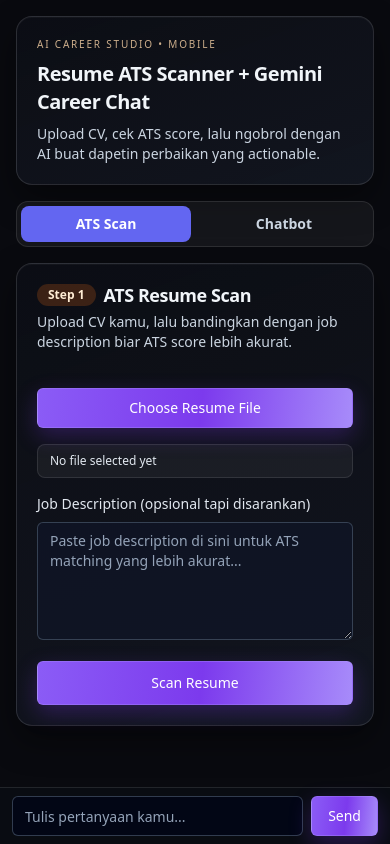
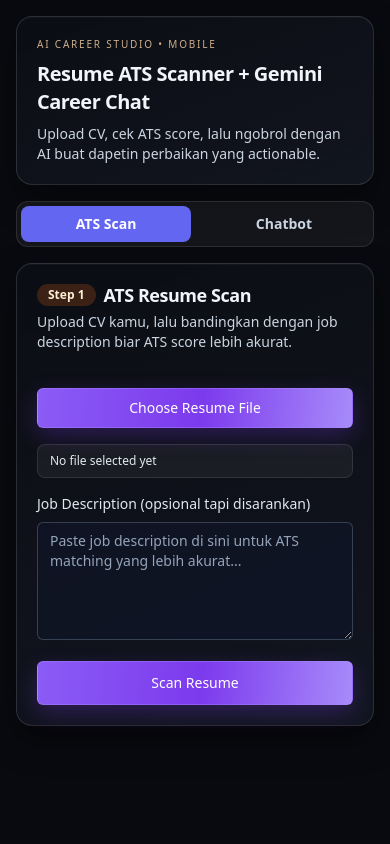
Before and after one commit to norchcode/simplify-ats-gemini, a Next.js app: page /mobile in a window 390 px wide. Built offline with nearby package versions, Linux system fonts and the light colour scheme.

Commit message:
fix mobile input

```diff
--- a/app/mobile/page.js
+++ b/app/mobile/page.js
@@ -117,7 +117,7 @@
   }
 
   return (
-    <main className="relative min-h-screen overflow-hidden bg-[#090a0f] text-slate-100 pb-20">
+    <main className={`relative min-h-screen overflow-hidden bg-[#090a0f] text-slate-100 ${activeView === "chat" ? "pb-20" : "pb-4"}`}>
       <div className="relative mx-auto w-full max-w-xl px-4 py-4">
         <Card className="glass-dark border-orange-200/10">
           <CardHeader className="space-y-2">
@@ -224,6 +224,7 @@
         )}
       </div>
 
+      {activeView === "chat" ? (
         <form onSubmit={handleSendChat} className="fixed inset-x-0 bottom-0 z-20 border-t border-white/10 bg-[#0a0d14]/95 px-3 py-2 backdrop-blur md:hidden">
           <div className="mx-auto flex w-full max-w-xl items-center gap-2">
             <Input
@@ -236,6 +237,7 @@
             <Button type="submit" className="btn-accent" disabled={chatLoading}>Send</Button>
           </div>
         </form>
+      ) : null}
     </main>
   );
 }
```
Lines whose indentation alone changed are shown as unchanged.
